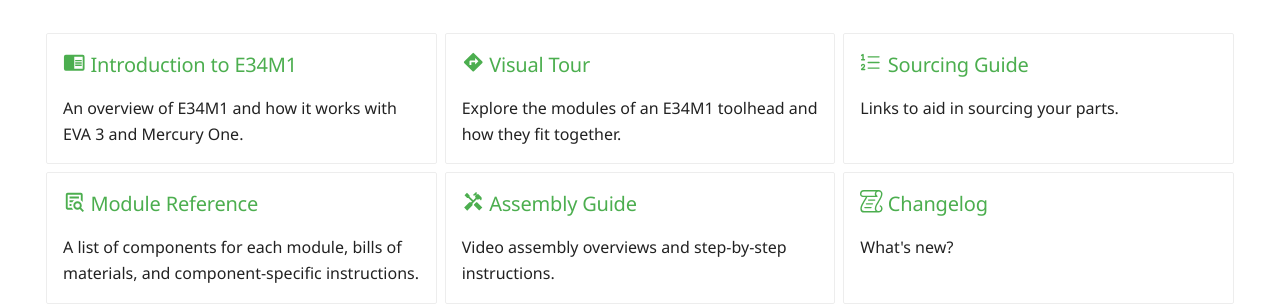
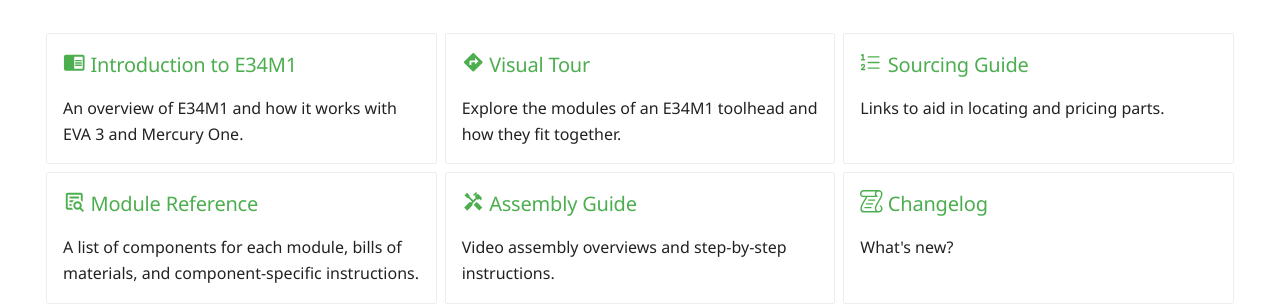
Before and after one commit to jon-harper/E34M1, an MkDocs documentation site: the page built from docs/index.md, in a window 1280 px wide and 900 px high, scrolled down 513 px. Shown: the part 163-469 px from the top of the window. Built offline with MkDocs 1.6.1 and Material for MkDocs 9.7.7, drawn with Linux system fonts in a browser that asks for light colours; comment, search, counter and statistics services are not loaded.

Commit message:
Wording and stale link removal

```diff
--- a/docs/index.md
+++ b/docs/index.md
@@ -29,7 +29,7 @@ Explore the modules of an E34M1 toolhead and how they fit together.
 <div markdown class="card">
 ### [:octicons-list-ordered-24: Sourcing Guide](sourcing.md)
 
-Links to aid in sourcing your parts.
+Links to aid in locating and pricing parts.
 </div>
 <div markdown class="card">
 ### [:material-text-box-search-outline: Module Reference](modules/index.md)
```
Also changed, not shown: readme.md (+0 -1 lines).
